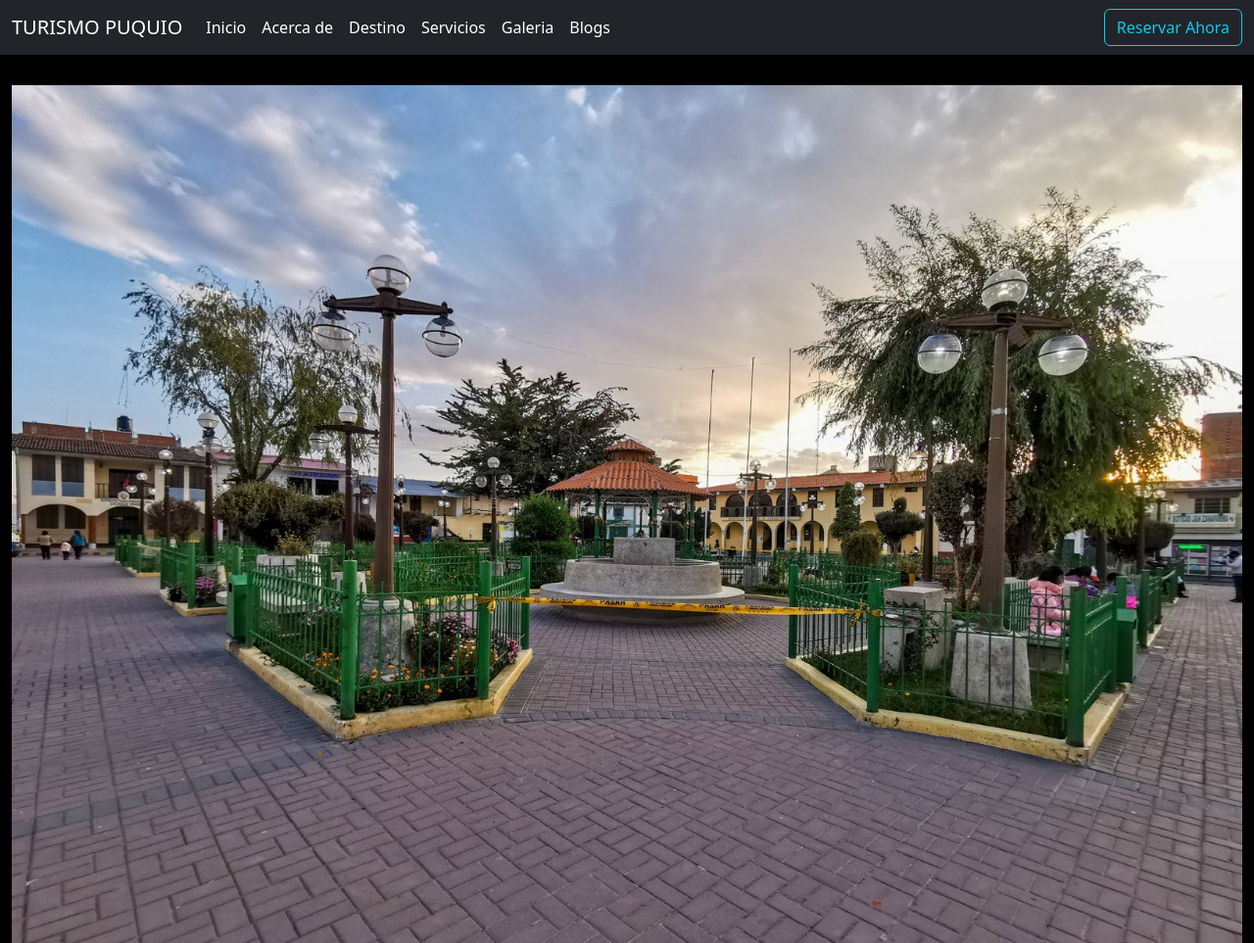
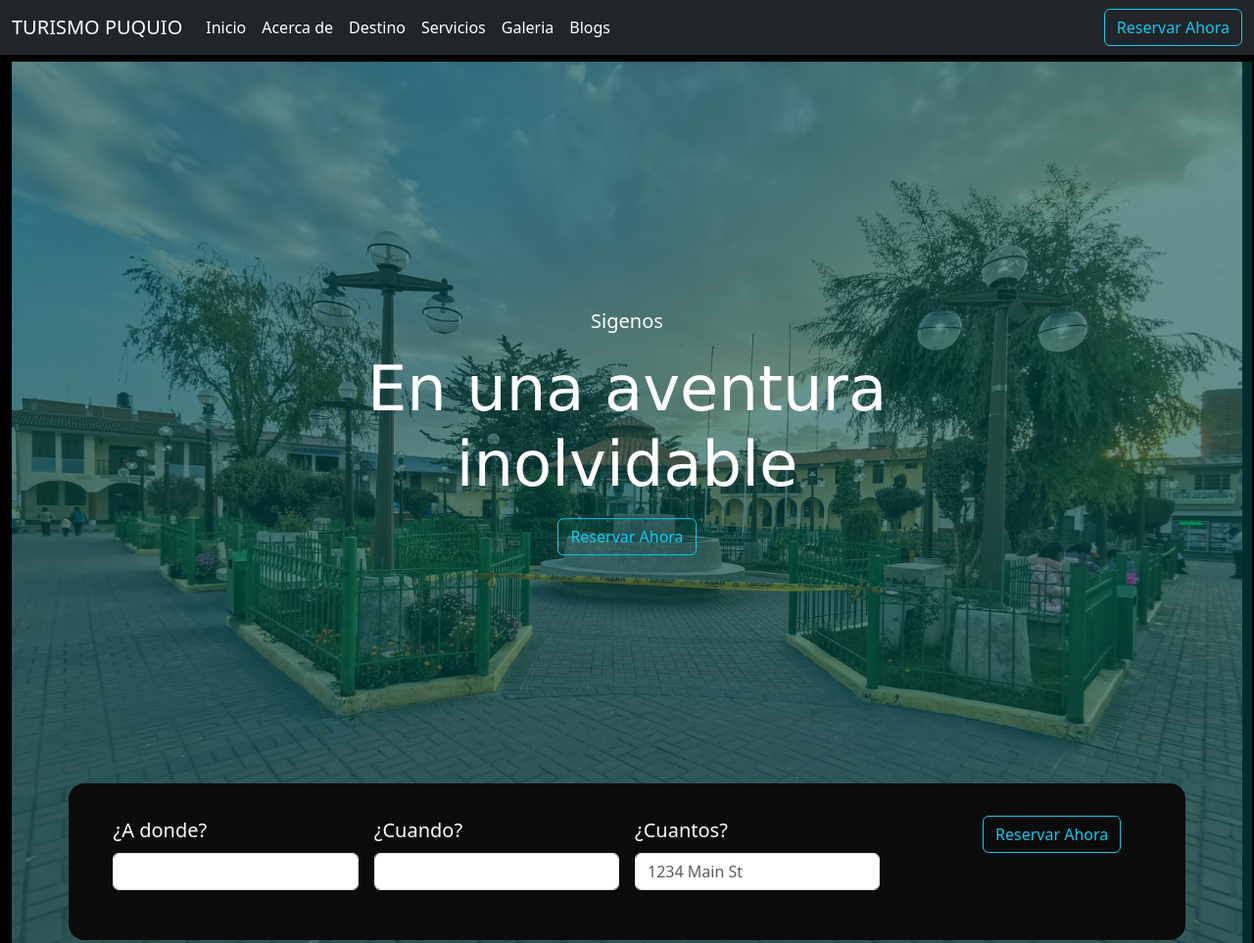
Before and after one commit to IESTP-JMA/Turismo_Puquio, a website: page contactanos.html in a window 1280 px wide. Shown: the top 963 px of the page at 98% size. Drawn offline with nearby package versions, Linux system fonts and the light colour scheme.

Commit message:
modifica archivo contactanos

```diff
--- a/contactanos.html
+++ b/contactanos.html
@@ -1,9 +1,9 @@
-!DOCTYPE html>
+<!DOCTYPE html>
 <html lang="es">
 <head>
     <meta charset="UTF-8">
     <meta name="viewport" content="width=device-width, initial-scale=1.0">
-    <title>Contactanos </title>
+    <title>Movilidad </title>
     <link rel="stylesheet" href="./estilos.css">
     <link href="https://cdn.jsdelivr.net/npm/bootstrap@5.3.3/dist/css/bootstrap.min.css" rel="stylesheet" integrity="sha384-QWTKZyjpPEjISv5WaRU9OFeRpok6YctnYmDr5pNlyT2bRjXh0JMhjY6hW+ALEwIH" crossorigin="anonymous">
     <link rel="stylesheet" href="https://cdn.jsdelivr.net/npm/bootstrap-icons@1.7.2/font/bootstrap-icons.css">
@@ -42,12 +42,47 @@
       </div>
     </div>
   </nav>
+  <main style="background: rgb(0, 0, 0); width: 100%;">
+    <div class="jumbotron" style="background-color: rgb(0, 0, 0);">
+      <img class="card-img-top" style="position: relative; width: 100%; padding-top: 5%; padding-bottom: 5%;" src="./img/portada.jpg">
+      <div class="imagen">
+      </div>
+      </div>
+      <div class="container" style="position: absolute; top: 55%; left: 50%; transform: translate(-50%, -50%); font-size: 20px; ; text-align: center">
+        <p class="lead" style="color: white;" style="color: white; font-family: Impact, Haettenschweiler, 'Arial Narrow Bold', sans-serif;">Sigenos</p>
+        <h1 class="display-3"  style="color: white; font-family: 'Lucida Sans', 'Lucida Sans Regular', 'Lucida Grande', 'Lucida Sans Unicode', Geneva, Verdana, sans-serif;">En una aventura <br> inolvidable</h1>
+        <p class="lead" style="color: white;" style="color: white; font-family: Impact, Haettenschweiler, 'Arial Narrow Bold', sans-serif;"></p>
+        <div class="col-12" style="left: 80%;">
+        <button type="button" class="btn btn-outline-info">Reservar Ahora</button>
+        </div>
+      </div>
+      <div class="container rounded-4" style="height: 20%;position: absolute; top: 110%; left: 50%; transform: translate(-50%, -50%); font-size: 20px; background: rgb(11, 11, 11);">
+        <form class="row g-3" style="padding: 3%;" >
+          <div class="col-3">
+            <label for="inputEmail4" class="form-label" style="color: white;">¿A donde?</label>
+            <input type="email" class="form-control" id="inputEmail4">
+          </div>
+          <div class="col-3">
+            <label for="inputPassword4" class="form-label"  style="color: white;">¿Cuando?</label>
+            <input type="password" class="form-control" id="inputPassword4">
+          </div>
+          <div class="col-3">
+            <label for="inputAddress" class="form-label"  style="color: white;">¿Cuantos?</label>
+            <input type="text" class="form-control" id="inputAddress" placeholder="1234 Main St">
+          </div>
+          <div class="col-1"></div>
+          <div class="col-2" >
+            <button type="button" class="btn btn-outline-info">Reservar Ahora</button>
+          </div>
+        </form>
+      </div>
+
   <footer id="footer" style="background: rgb(0, 0, 0); width: 100%;">
     <div class="jumbotron" style="background-color: black;">
-        <img class="card-img-top" style="position: relative; width: 100%;padding-top: 5%; padding-bottom: 5%;" src="./img/portada.jpg">
+        <img class="card-img-top" style="position: relative; width: 100%;padding-top: 5%; padding-bottom: 5%;">
     </div>
-    <div class="imagen2">
-    </div>
+
+
     <div class="container" style="position: absolute; top: 540%;text-align: center;left: 50%; transform: translate(-50%, -50%); ">
       <h1 class="display-3"  style="color: white; font-family: 'Lucida Sans', 'Lucida Sans Regular', 'Lucida Grande', 'Lucida Sans Unicode', Geneva, Verdana, sans-serif;">Exploremos la cultura</h1>
       <p class="display-3"  style="color: white; font-family: 'Lucida Sans', 'Lucida Sans Regular', 'Lucida Grande', 'Lucida Sans Unicode', Geneva, Verdana, sans-serif; font-size: large;">Puquio lugar con cultura y lleno de fe, un buen dsetino para disfrutar y experimentar nuevas experiencias.</p>
```
